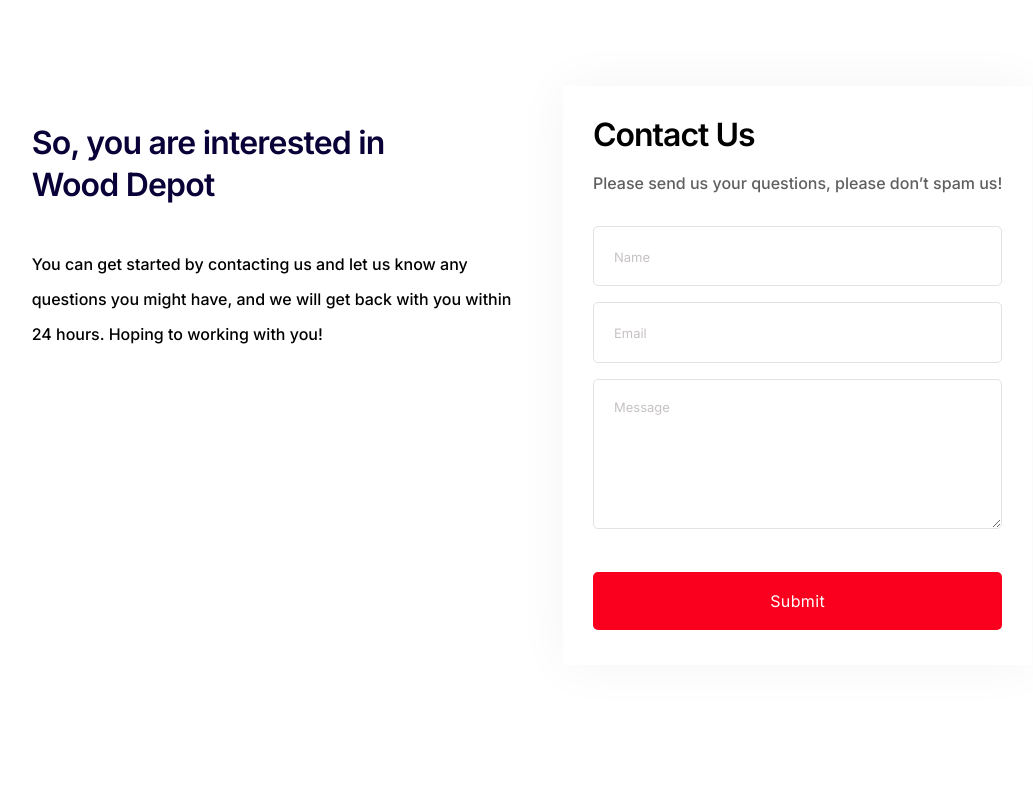
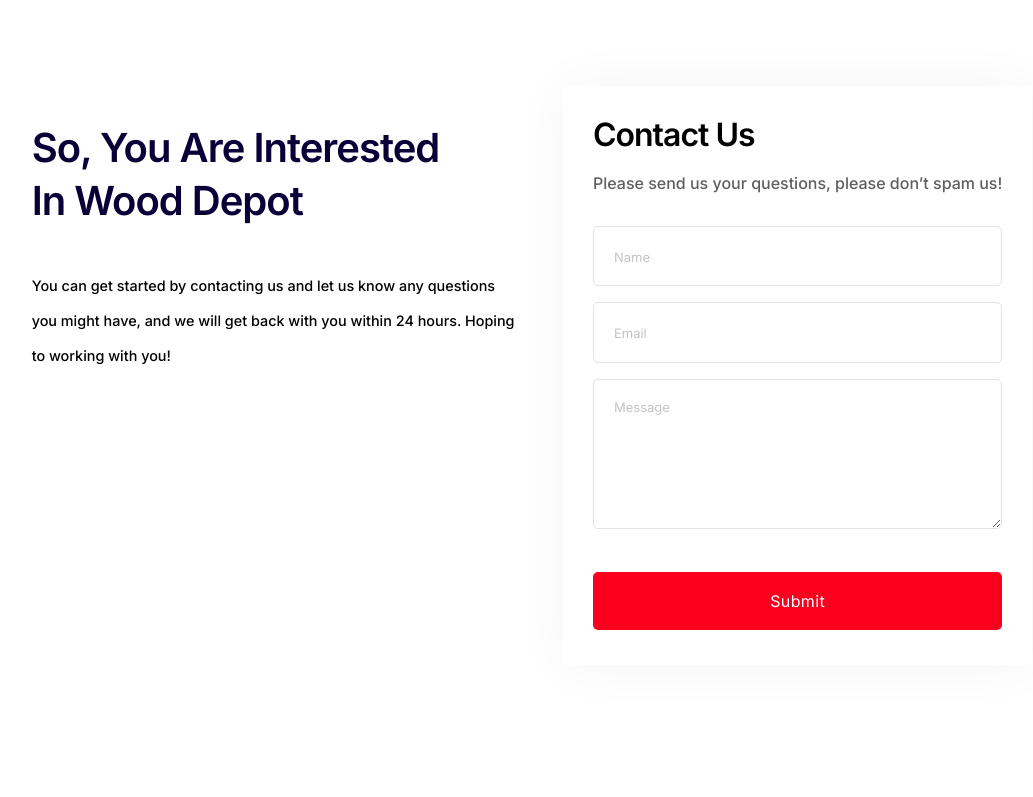
Before and after one commit to LeonChisum/Flooring-company---87-Lux, a Next.js app: page /contactus in a window 1280 px wide. Shown: the top 797 px of the page, without its empty margins (108-1141 px from the left). Built offline with nearby package versions, Linux system fonts and the light colour scheme.

Commit message:
created varibles for consistent font-sizes

```diff
--- a/styles/_utilities.scss
+++ b/styles/_utilities.scss
@@ -3,6 +3,10 @@
 // colors
 $primary-color: #fa001e;
 $secondary-color: #080036;
+
+//font-sizes
+$lg_heading: 2.5rem;
+$lg_paragraph: 0.9rem;
 
 // font
 $primary_font: 'Inter';
--- a/styles/style.scss
+++ b/styles/style.scss
@@ -139,7 +139,8 @@
 			color: $secondary-color;
 			font-style: normal;
 			font-weight: 600;
-			font-size: 2rem;
+			font-size: $lg_heading;
+			text-transform: capitalize;
 			padding: 25% 0 40px 0;
 			line-height: 132.19%;
 			/* or 65px */
@@ -150,6 +151,7 @@
 		p {
 			font-family: Inter;
 			font-style: normal;
+			font-size: $lg_paragraph;
 			font-weight: 500;
 			line-height: 35px;
 			letter-spacing: 0em;
@@ -232,7 +234,7 @@
 		font-family: $primary_font;
 		font-style: normal;
 		font-weight: 600;
-		font-size: 2.5rem;
+		font-size: $lg_heading;
 		letter-spacing: -0.025em;
 		line-height: 211.69%;
 		/* identical to box height, or 144px */
```
Also changed, not shown: css/style.css.
